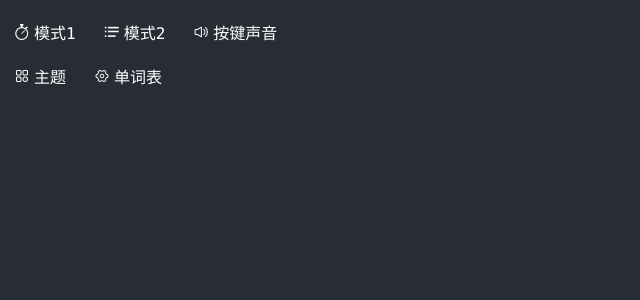
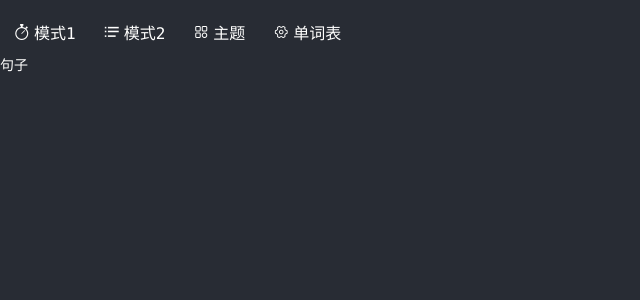
Before and after one commit to rumoqi/typing, a Vue app: page /mode2 in a window 1280 px wide. Before the commit this address had no page. Shown: the top 300 px of the page, without its empty margins (0-640 px from the left). Built offline with nearby package versions, Linux system fonts and the light colour scheme.

Commit message:
添加新页面（打句子功能暂定）

```diff
--- a/src/components/navBar/navBar.vue
+++ b/src/components/navBar/navBar.vue
@@ -1,36 +1,39 @@
 <template>
   <!--模式-->
   <div class="nav-bar">
-    <span v-for="item in navList" :key="item.name">
+    <span v-for="item in navList" :key="item.name" @click="barClick(item.type)">
       <i class="iconfont" :class="item.fontIcon" />
       {{ item.name }}
-    </span>
-  </div>
-
-  <!--设置-->
-  <div class="nav-bar">
-    <span @click.stop="openTheme">
-      <i class="iconfont icon-moshi1" />
-      主题
-    </span>
-    <span>
-      <i class="iconfont icon-31shezhi" />
-      单词表
     </span>
   </div>
 </template>
 
 <script setup>
 import { inject, ref } from 'vue'
+import { useRouter } from 'vue-router'
 // 顶部样式
 const navList = ref([
   { name: '模式1', fontIcon: 'icon-icon_xianshi-xian', type: 0 },
   { name: '模式2', fontIcon: 'icon-liebiao', type: 1 },
-  { name: '按键声音', fontIcon: 'icon-shengyin', type: 2 }
+  { name: '主题', fontIcon: 'icon-moshi1', type: 2 },
+  { name: '单词表', fontIcon: 'icon-31shezhi', type: 3 }
 ])
 
 // 打开主题
 const theme = inject('ThemeHandler')
+const $router = useRouter()
+
+const barClick = (index) => {
+  if (index === 0) {
+    $router.push('/')
+  } else if (index === 1) {
+    $router.push('mode2')
+  } else if (index === 2) {
+    openTheme()
+  } else if (index === 3) {
+    console.log('单词表')
+  }
+}
 
 const openTheme = () => {
   theme.showThemePageHandler()
--- a/src/router/index.js
+++ b/src/router/index.js
@@ -1,5 +1,6 @@
 import { createRouter, createWebHistory } from 'vue-router'
 const timingPage = () => import('../views/timingPage.vue')
+const sentencePage = () => import('../views/sentencePage.vue')
 
 const router = createRouter({
   history: createWebHistory(),
@@ -8,6 +9,11 @@ const router = createRouter({
       path: '/',
       name: 'timing',
       component: timingPage
+    },
+    {
+      path: '/mode2',
+      name: 'mode2',
+      component: sentencePage
     }
   ]
 })
--- /dev/null
+++ b/src/views/sentencePage.vue
@@ -0,0 +1,7 @@
+<template>
+  <div>句子</div>
+</template>
+
+<script setup></script>
+
+<style scoped></style>
```
Also changed, not shown: src/views/timingPage.vue (+8 -7 lines).
